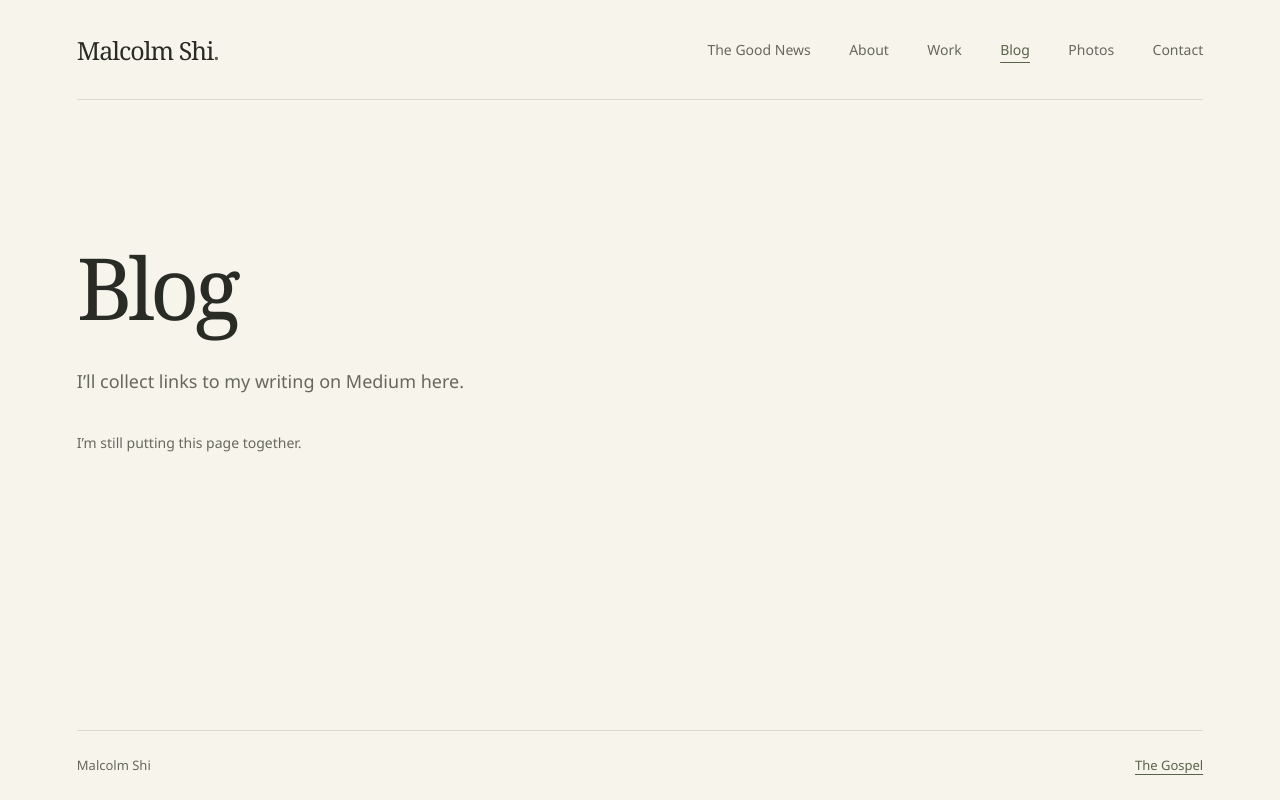
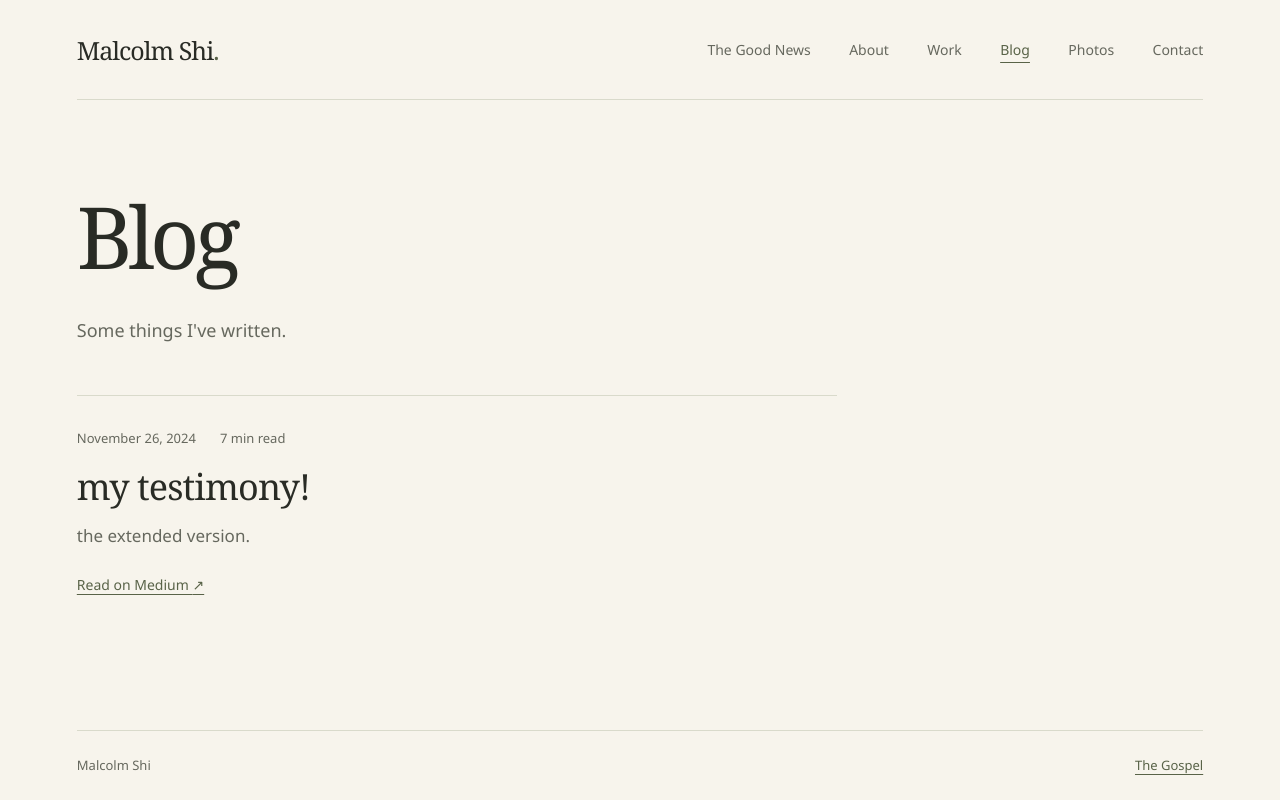
Before and after one commit to malcolmshi123/personal-website, a Next.js app: page /blog in a window 1280 px wide. Built offline with nearby package versions, Linux system fonts and the light colour scheme.

Commit message:
add blog page

```diff
--- a/src/app/blog/page.tsx
+++ b/src/app/blog/page.tsx
@@ -1,5 +1,5 @@
 import type { Metadata } from "next";
-import PageShell from "@/components/page-shell";
+import { articles } from "@/content/blog";
 
 export const metadata: Metadata = {
     title: "Blog",
@@ -7,5 +7,34 @@ export const metadata: Metadata = {
 };
 
 export default function Blog() {
-    return <PageShell title="Blog" introduction="I’ll collect links to my writing on Medium here." />;
+    return (
+        <div className="page-content reading-page">
+            <h1>Blog</h1>
+            <p className="introduction">Some things I've written.</p>
+            <ul className="article-list" aria-label="Articles">
+                {articles.map((article) => (
+                    <li key={article.href}>
+                        <article>
+                            <div className="article-meta">
+                                <time dateTime={article.publishedAt}>
+                                    {new Date(article.publishedAt).toLocaleDateString("en-US", {
+                                        month: "long",
+                                        day: "numeric",
+                                        year: "numeric",
+                                        timeZone: "UTC",
+                                    })}
+                                </time>
+                                <span>{article.readingTimeMinutes} min read</span>
+                            </div>
+                            <h2><a href={article.href}>{article.title}</a></h2>
+                            <p>{article.summary}</p>
+                            <a className="article-link" href={article.href} aria-label={`Read ${article.title} on Medium`}>
+                                Read on Medium <span aria-hidden="true">↗</span>
+                            </a>
+                        </article>
+                    </li>
+                ))}
+            </ul>
+        </div>
+    );
 }
--- a/src/app/globals.css
+++ b/src/app/globals.css
@@ -313,6 +313,61 @@ h1 em {
     font-size: 14px;
 }
 
+.article-list {
+    margin: 48px 0 0;
+    padding: 0;
+    list-style: none;
+}
+
+.article-list li {
+    padding-block: 32px;
+    border-top: 1px solid var(--rule);
+}
+
+.article-meta {
+    display: flex;
+    flex-wrap: wrap;
+    gap: 8px 24px;
+    color: var(--muted);
+    font-size: 13px;
+    line-height: 1.6;
+}
+
+.article-list h2 {
+    margin: 16px 0 12px;
+    font-family: var(--font-heading);
+    font-size: clamp(28px, 3vw, 36px);
+    font-weight: 400;
+    letter-spacing: -0.025em;
+    line-height: 1.25;
+    overflow-wrap: break-word;
+}
+
+.article-list h2 a {
+    text-decoration: none;
+    text-underline-offset: 5px;
+}
+
+.article-list h2 a:hover {
+    color: var(--olive);
+    text-decoration: underline;
+}
+
+.article-list p {
+    max-width: 640px;
+    margin: 0 0 20px;
+    color: var(--muted);
+    font-size: 17px;
+    line-height: 1.8;
+}
+
+.article-link {
+    color: var(--olive);
+    font-size: 14px;
+    line-height: 1.8;
+    text-underline-offset: 4px;
+}
+
 @media (max-width: 760px) {
     .site-header {
         flex-wrap: wrap;
--- /dev/null
+++ b/src/content/blog.ts
@@ -0,0 +1,17 @@
+type BlogArticle = {
+    title: string;
+    summary: string;
+    publishedAt: string;
+    readingTimeMinutes: number;
+    href: string;
+};
+
+export const articles: BlogArticle[] = [
+    {
+        title: "my testimony!",
+        summary: "the extended version.",
+        publishedAt: "2024-11-26",
+        readingTimeMinutes: 7,
+        href: "https://medium.com/@malcolmshi123/my-testimony-2b6bc05feb73",
+    },
+];
```
Also changed, not shown: 1 other file (tests, documents, lock files or other folders).
